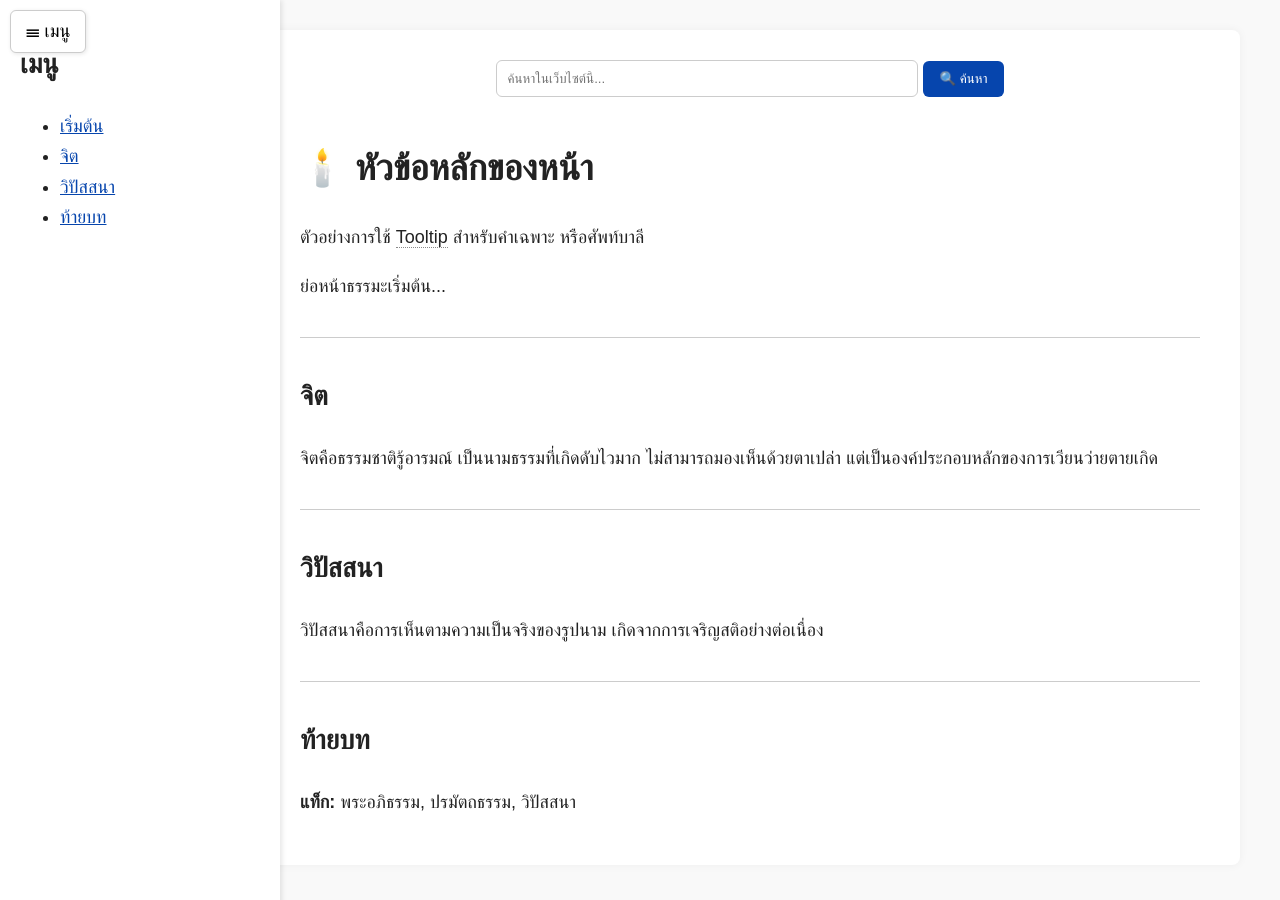
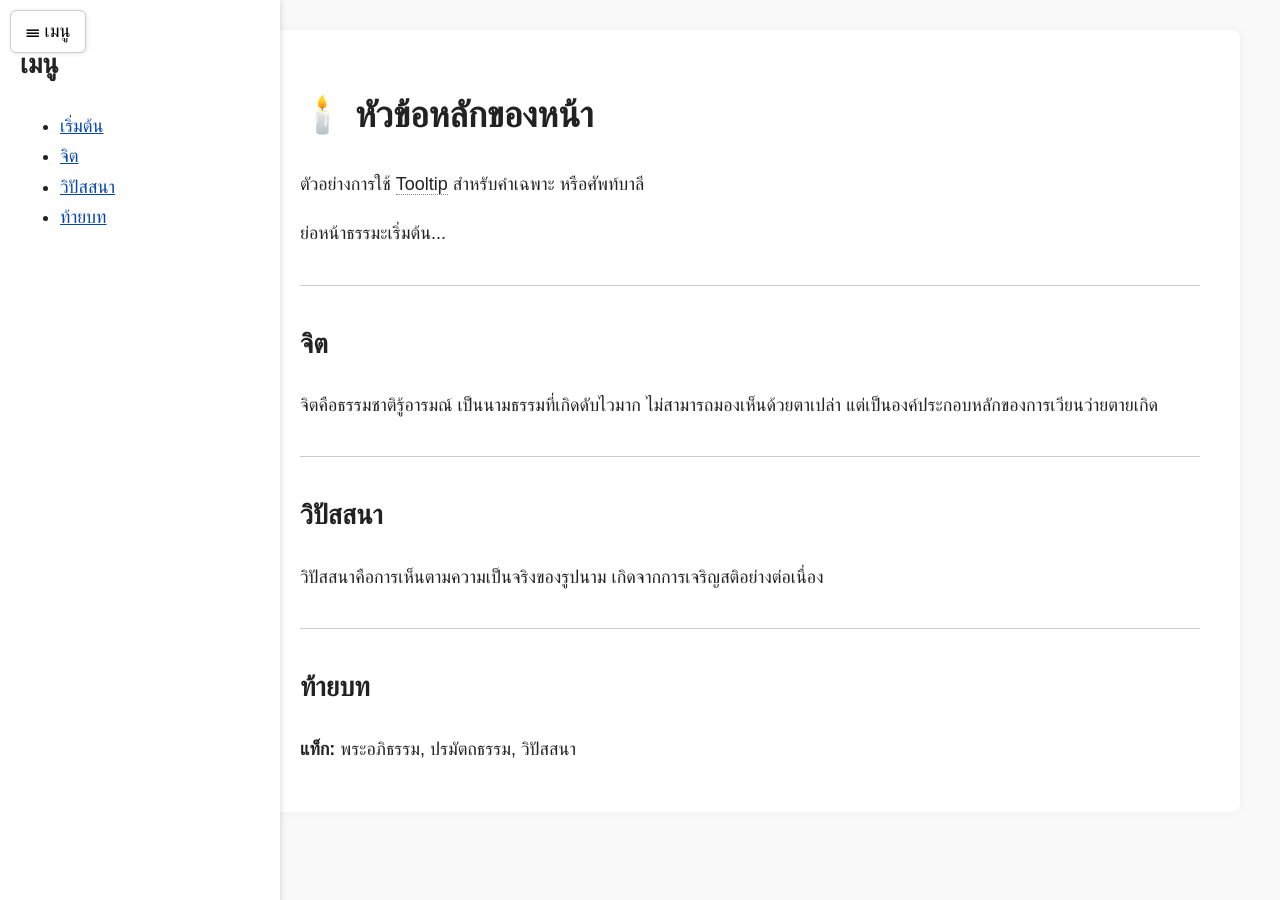
Before and after one commit to dhamsutta/tripitaka, a Jekyll site: the page default.html, which Jekyll copies as it is, in a window 1280 px wide. Built offline with Jekyll 4.4.1, drawn with Linux system fonts in a browser that asks for light colours; some web fonts are replaced; comment, search, counter and statistics services are not loaded.

Commit message:
Update default.html

```diff
--- a/default.html
+++ b/default.html
@@ -153,18 +153,10 @@
 
 <div class="content">
 
-  <!-- ✅ กล่องค้นหา Google -->
-  <form action="https://www.google.com/search" method="get" target="_blank" style="text-align: center; margin-bottom: 40px;">
-    <input type="text" name="q" placeholder="ค้นหาในเว็บไซต์นี้..." required
-           style="padding: 10px; width: 60%; max-width: 400px; border: 1px solid #ccc; border-radius: 6px;">
-    <input type="hidden" name="sitesearch" value="tripitaka.github.io">
-    <button type="submit"
-            style="padding: 10px 16px; border: none; background-color: #0645ad; color: white; border-radius: 6px; cursor: pointer;">
-      🔍 ค้นหา
-    </button>
-  </form>
 
-  <!-- เนื้อหาหลัก -->
+
+
+ <!-- ✅ กล่องค้นหา Google -->
 
   <script async src="https://cse.google.com/cse.js?cx=51c4343b3eeb842d6">
 </script>
```
